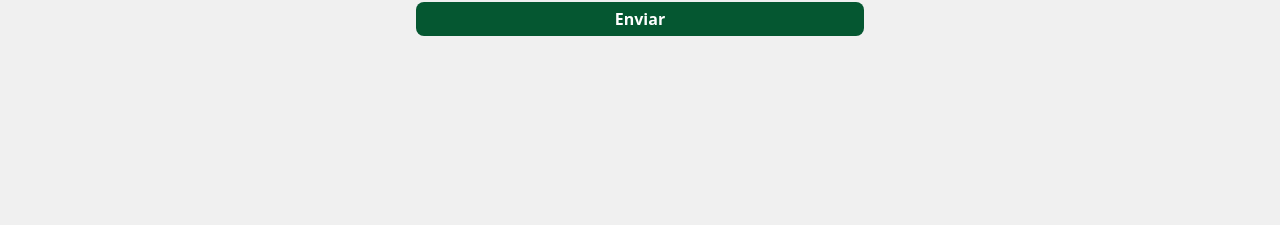
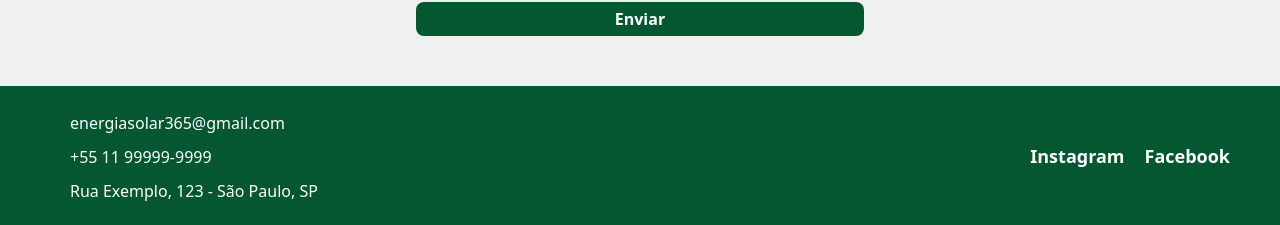
Before and after one commit to daviizui/m02_S08_exercicios-, a React (Vite) app: page / in a window 1280 px wide. Shown: the part 2011-2236 px from the top of the page. Before the commit the page ends 2097 px from the top, so only its background shows below. Built offline with nearby package versions, Linux system fonts and the light colour scheme.

Commit message:
exercicio 6

```diff
--- a/src/App.jsx
+++ b/src/App.jsx
@@ -1,5 +1,6 @@
 import "./App.css";
 import AboutUs from "./components/AboutUs/AboutUs";
+import Footer from "./components/Footer/Footer";
 import Invest from "./components/Invest/Invest";
 import NavBar from "./components/NavBar/NavBar";
 import Product from "./components/Product/Product";
@@ -17,6 +18,7 @@ function App() {
       <Invest />
       <Product />
       <Request />
+      <Footer />
     </>
   );
 }
--- /dev/null
+++ b/src/components/Footer/Footer.css
@@ -0,0 +1,32 @@
+.footer {
+  display: flex;
+  justify-content: space-between;
+  align-items: center;
+  background-color: rgb(5, 87, 49);
+  color: white;
+  padding: 5px 50px;
+}
+
+.footer-content {
+  display: flex;
+  flex-direction: column;
+  align-items: first baseline;
+  gap: 10px;
+  padding: 20px;
+}
+
+.social-links {
+  display: flex;
+  gap: 20px;
+}
+
+.social-links a {
+  text-decoration: none;
+  font-size: 18px;
+  color: white;
+  font-weight: bold;
+}
+
+.social-links a:hover {
+  color: rgb(0, 200, 100);
+}
--- /dev/null
+++ b/src/components/Footer/Footer.jsx
@@ -0,0 +1,17 @@
+import "./Footer.css";
+
+export default function Footer() {
+  return (
+    <footer className="footer">
+      <div className="footer-content">
+        <span>energiasolar365@gmail.com</span>
+        <span>+55 11 99999-9999</span>
+        <span>Rua Exemplo, 123 - São Paulo, SP</span>
+      </div>
+      <div className="social-links">
+        <a href="#">Instagram</a>
+        <a href="#">Facebook</a>
+      </div>
+    </footer>
+  );
+}
```
